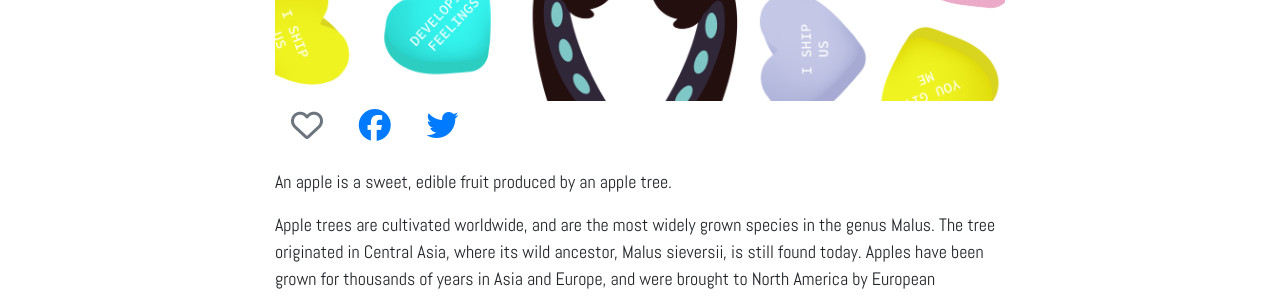
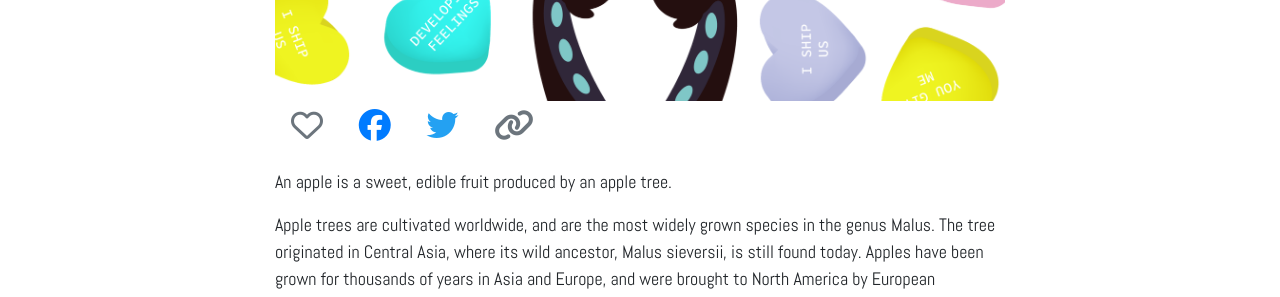
Before and after one commit to Straivesolutions/straive-blog, a Jekyll site: the page built from _posts/2020-02-06-apple.md, in a window 1280 px wide. Shown: the part 565-862 px from the top of the page. Built offline with Jekyll 4.4.1, drawn with Linux system fonts in a browser that asks for light colours; nearby versions of some CDN libraries; some web fonts are replaced; comment, search, counter and statistics services are not loaded.

Commit message:
Add share link copy button

```diff
--- a/_layouts/post.html
+++ b/_layouts/post.html
@@ -19,7 +19,7 @@ layout: default
                 </p>
                 <img class="w-100 img-fluid" src="{{site.baseurl}}/{{ page.img }}">
                 <p class="text-muted">
-                    <span class="d-inline-block nav-link pointer" id="like-button">
+                    <span class="d-inline-block nav-link pointer" id="like-button" title="Love?">
                         <i class="far fa-heart fa-2x"></i>
                     </span>
                     <span class="d-inline-block nav-link pointer">
@@ -29,7 +29,12 @@ layout: default
                     </span>
                     <span class="d-inline-block nav-link pointer">
                         <a href="https://twitter.com/intent/tweet?text={{ page.title }}&url={{ site.url }}{{ page.url }}&via={{ site.twitter_username }}&related={{ site.twitter_username }}" rel="nofollow" target="_blank" title="Share on Twitter">
-                            <i class="fab fa-twitter fa-2x"></i>
+                            <i class="fab fa-twitter fa-2x text-twitter-blue"></i>
+                        </a>
+                    </span>
+                    <span class="d-inline-block nav-link pointer">
+                        <a onclick="copyText()" title="Get a shareable link">
+                            <i class="fas fa-link fa-2x text-muted"></i>
                         </a>
                     </span>
                 </p>
--- a/assets/js/basic-functions.js
+++ b/assets/js/basic-functions.js
@@ -1,3 +1,15 @@
 function goBack() {
     window.history.back();
 }
+
+function copyText(){
+    var dummy = document.createElement('input'),
+        text = window.location.href;
+
+    document.body.appendChild(dummy);
+    dummy.value = text;
+    dummy.select();
+    document.execCommand('copy');
+    document.body.removeChild(dummy);
+    alert("copied!!")
+}
```
Also changed, not shown: 5 other files.
